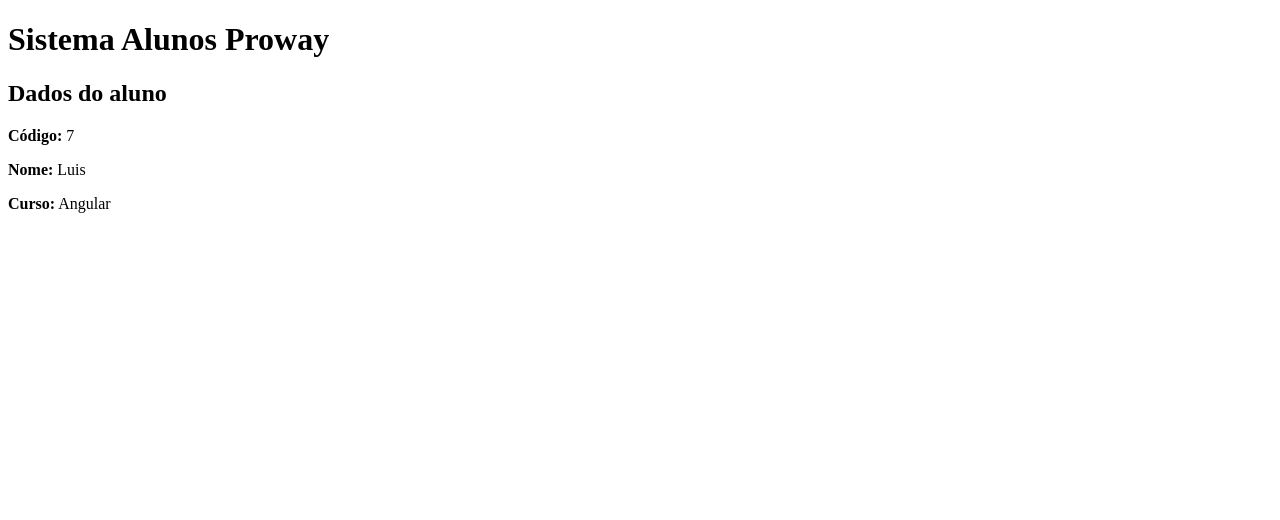
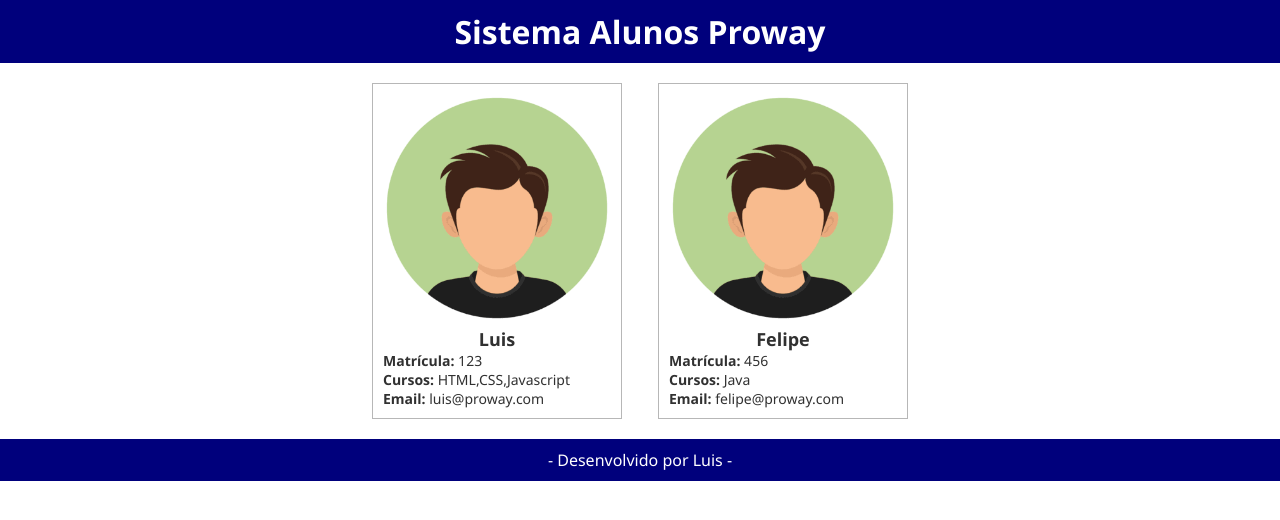
Before and after one commit to LuisRuediger/SuperDevProway, an Angular app in the folder Angular/Aula 02/escola/: page / in a window 1280 px wide. Shown: the top 520 px of the page. Built offline with nearby package versions, Linux system fonts and the light colour scheme.

Commit message:
ANGULAR_AULA_02 - Passando valores entre componentes

```diff
--- a/Angular/Aula 02/escola/angular.json
+++ b/Angular/Aula 02/escola/angular.json
@@ -29,10 +29,7 @@
             ],
             "tsConfig": "tsconfig.app.json",
             "assets": [
-              {
-                "glob": "**/*",
-                "input": "public"
-              }
+              "src/assets"
             ],
             "styles": [
               "src/styles.css"
@@ -86,10 +83,7 @@
             ],
             "tsConfig": "tsconfig.spec.json",
             "assets": [
-              {
-                "glob": "**/*",
-                "input": "public"
-              }
+              "src/assets"
             ],
             "styles": [
               "src/styles.css"
--- a/Angular/Aula 02/escola/src/app/app.css
+++ b/Angular/Aula 02/escola/src/app/app.css
@@ -0,0 +1,13 @@
+.title, footer {
+  background-color: #00007c;
+  color: #FFF;
+  text-align: center;
+  padding: 10px;
+}
+
+main {
+  padding: 20px;
+  display: flex;
+  justify-content: center;
+  gap: 36px;
+}
--- a/Angular/Aula 02/escola/src/app/app.html
+++ b/Angular/Aula 02/escola/src/app/app.html
@@ -1,3 +1,10 @@
-<h1>Sistema Alunos Proway</h1>
+<h1 class="title">Sistema Alunos Proway</h1>
 
-<app-aluno></app-aluno>
+<main>
+  <app-aluno [aluno]="listaAlunos[0]"></app-aluno>
+  <app-aluno [aluno]="listaAlunos[1]"></app-aluno>
+</main>
+
+<footer>
+  <p> - Desenvolvido por Luis - </p>
+</footer>
--- a/Angular/Aula 02/escola/src/app/app.ts
+++ b/Angular/Aula 02/escola/src/app/app.ts
@@ -1,4 +1,5 @@
 import { Component } from '@angular/core';
+import { AlunoInterface } from './interfaces/AlunoInterface';
 
 @Component({
   selector: 'app-root',
@@ -8,4 +9,21 @@ import { Component } from '@angular/core';
 })
 export class App {
   protected title = 'escola';
+
+  listaAlunos: AlunoInterface[] = [
+    {
+      nome: "Luis",
+      matricula: 123,
+      email: "luis@proway.com",
+      cadastro: false,
+      cursos: ["HTML", "CSS", "Javascript"]
+    },
+    {
+      nome: "Felipe",
+      matricula: 456,
+      email: "felipe@proway.com",
+      cadastro: false,
+      cursos: ["Java"]
+    }
+  ];
 }
--- a/Angular/Aula 02/escola/src/app/components/Aluno/Aluno.css
+++ b/Angular/Aula 02/escola/src/app/components/Aluno/Aluno.css
@@ -0,0 +1,20 @@
+.card {
+  width: 250px;
+  padding: 10px;
+  border: solid 1px #b7b7b7;
+  color: #313131;
+}
+
+h2 {
+  text-align: center;
+  font-size: 18px;
+}
+
+p {
+  font-size: 14px;
+}
+
+img {
+  width: 100%;
+  border-radius: 50%;
+}
--- a/Angular/Aula 02/escola/src/app/components/Aluno/Aluno.html
+++ b/Angular/Aula 02/escola/src/app/components/Aluno/Aluno.html
@@ -1,12 +1,13 @@
-<div>
-  <h2>Dados do aluno</h2>
+<div class="card">
+  <img src="assets/images/avatar.png" alt="">
+  <h2>{{ aluno.nome }}</h2>
   <p>
-    <strong>Código:</strong> {{ codigo }}
+    <strong>Matrícula:</strong> {{ aluno.matricula }}
   </p>
   <p>
-    <strong>Nome:</strong> {{ nome }}
+    <strong>Cursos:</strong> {{ aluno.cursos.toString() }}
   </p>
   <p>
-    <strong>Curso:</strong> {{ curso }}
+    <strong>Email:</strong> {{ aluno.email }}
   </p>
 </div>
--- a/Angular/Aula 02/escola/src/app/components/Aluno/Aluno.ts
+++ b/Angular/Aula 02/escola/src/app/components/Aluno/Aluno.ts
@@ -1,4 +1,5 @@
-import { Component } from '@angular/core';
+import { Component, Input } from '@angular/core';
+import { AlunoInterface } from '../../interfaces/AlunoInterface';
 
 @Component({
   selector: 'app-aluno',
@@ -7,7 +8,7 @@ import { Component } from '@angular/core';
   styleUrl: './aluno.css'
 })
 export class Aluno {
-  codigo: number = 7;
-  nome: string = "Luis";
-  curso: string = "Angular";
+
+  @Input()
+  aluno!: AlunoInterface;
 }
--- /dev/null
+++ b/Angular/Aula 02/escola/src/app/interfaces/AlunoInterface.ts
@@ -0,0 +1,7 @@
+export interface AlunoInterface {
+  matricula: number;
+  nome: string;
+  email?: string;
+  cadastro: boolean;
+  cursos: string[];
+}
--- a/Angular/Aula 02/escola/src/styles.css
+++ b/Angular/Aula 02/escola/src/styles.css
@@ -1 +1,6 @@
-/* You can add global styles to this file, and also import other style files */
+* {
+  padding: 0;
+  margin: 0;
+  box-sizing: border-box;
+  font-family: 'Segoe UI', Tahoma, Geneva, Verdana, sans-serif;
+}
```
Also changed, not shown: Angular/Aula 02/escola/src/assets/images/avatar.png (added).
